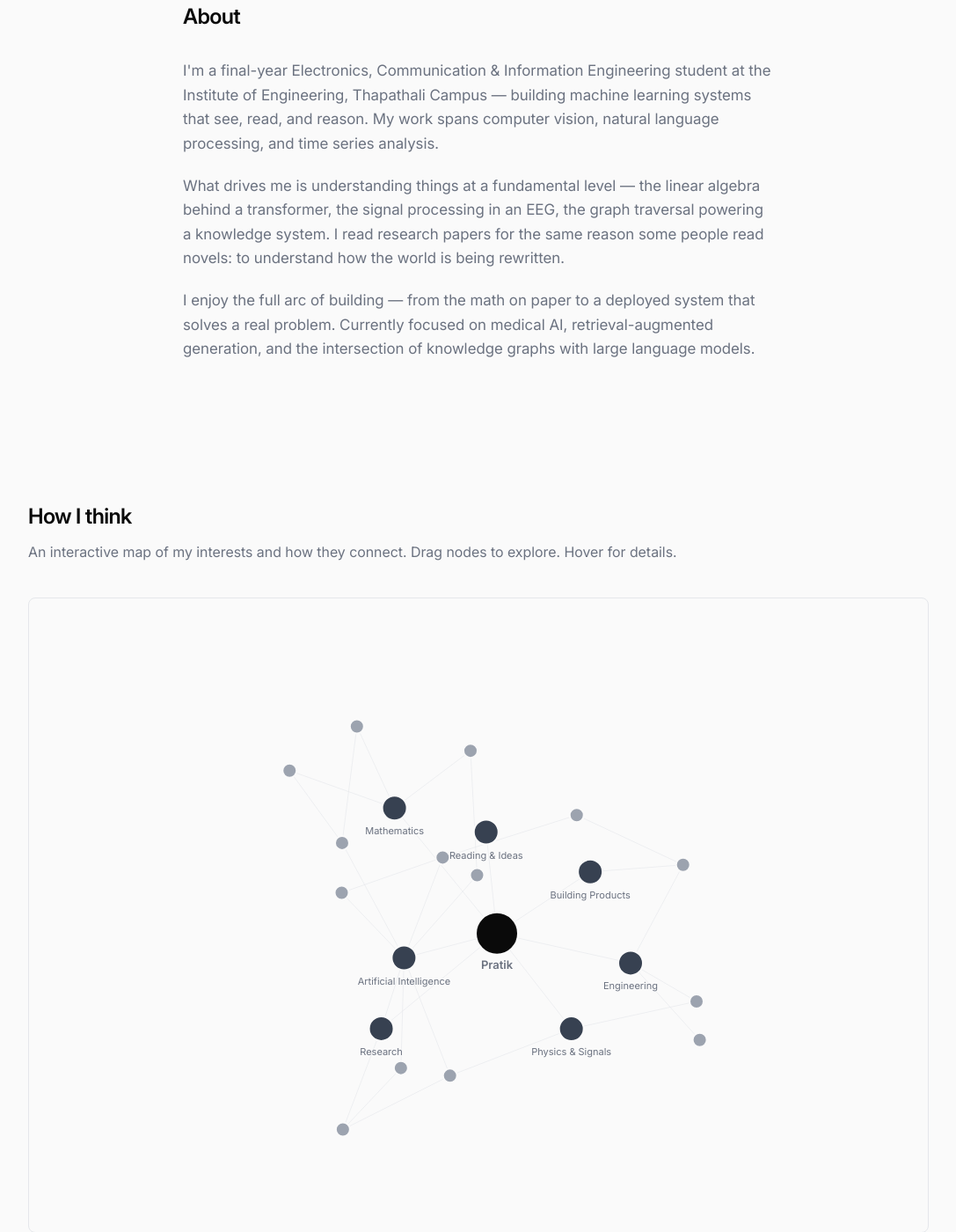
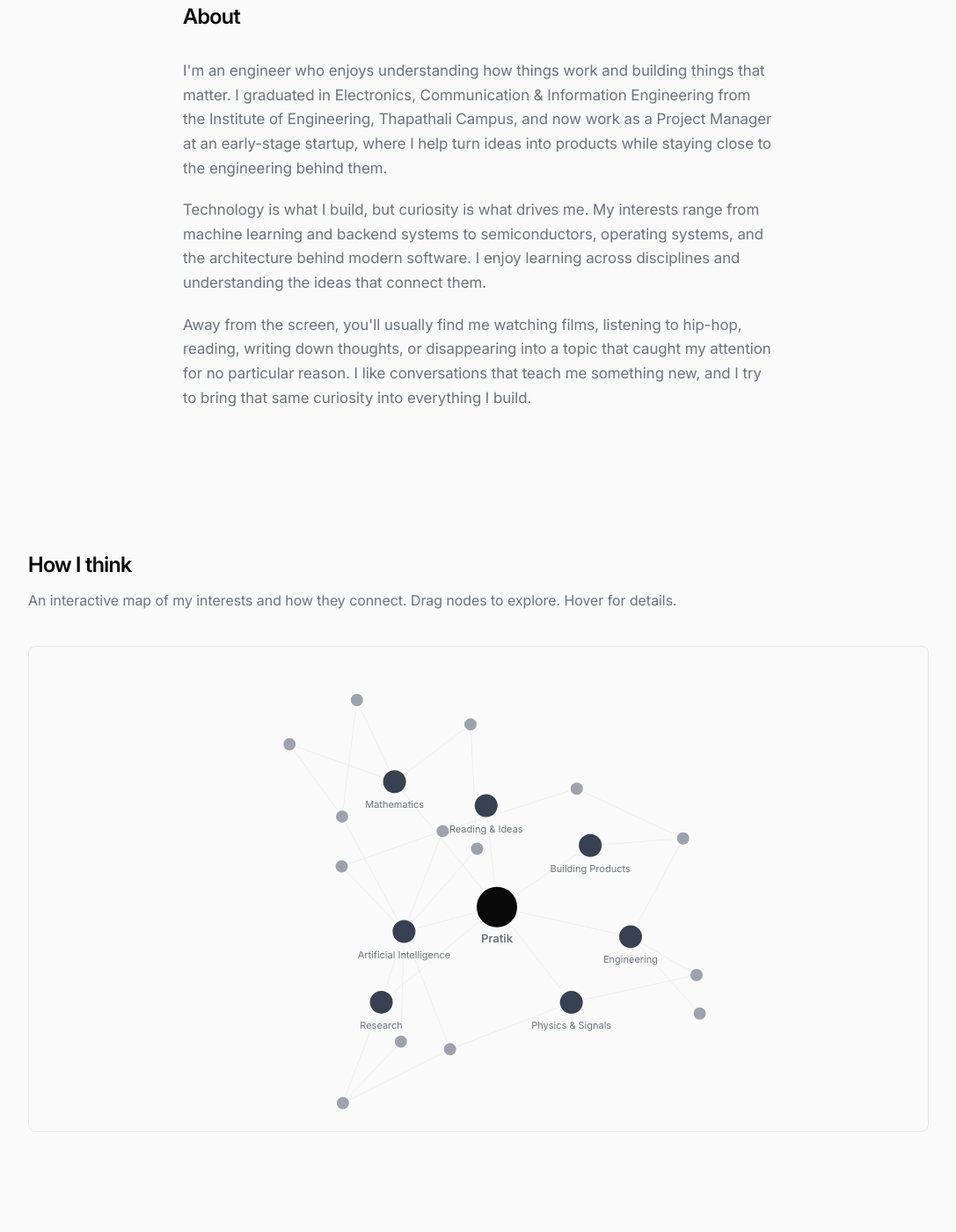
Before and after one commit to pratik-writer/PersonalSite, an Astro site: page / in a window 1280 px wide. Shown: the part 637-2037 px from the top of the page at 88% size, without its empty margins (96-1183 px from the left). Built offline with nearby package versions, Linux system fonts and the light colour scheme; Astro itself is replaced by a stand-in of ours.

Commit message:
content: tighten graph container, rewrite about, update exploring
Graph box now hugs the SVG with no extra whitespace. About section
rewritten to reflect current role as PM at early-stage startup.
Exploring section updated with professional focus areas: agentic AI,
medical AI, computational neuroscience, hybrid retrieval, semiconductors.

```diff
--- a/src/components/About.astro
+++ b/src/components/About.astro
@@ -6,21 +6,23 @@
     <h2 class="text-2xl font-semibold tracking-tight">About</h2>
     <div class="mt-8 space-y-5 text-[1.0625rem] leading-relaxed text-[var(--color-muted)]">
       <p>
-        I'm a final-year Electronics, Communication & Information Engineering student
-        at the Institute of Engineering, Thapathali Campus — building machine learning
-        systems that see, read, and reason. My work spans computer vision, natural
-        language processing, and time series analysis.
+        I'm an engineer who enjoys understanding how things work and building things
+        that matter. I graduated in Electronics, Communication & Information Engineering
+        from the Institute of Engineering, Thapathali Campus, and now work as a Project
+        Manager at an early-stage startup, where I help turn ideas into products while
+        staying close to the engineering behind them.
       </p>
       <p>
-        What drives me is understanding things at a fundamental level — the linear algebra
-        behind a transformer, the signal processing in an EEG, the graph traversal
-        powering a knowledge system. I read research papers for the same reason some
-        people read novels: to understand how the world is being rewritten.
+        Technology is what I build, but curiosity is what drives me. My interests range
+        from machine learning and backend systems to semiconductors, operating systems,
+        and the architecture behind modern software. I enjoy learning across disciplines
+        and understanding the ideas that connect them.
       </p>
       <p>
-        I enjoy the full arc of building — from the math on paper to a deployed system
-        that solves a real problem. Currently focused on medical AI, retrieval-augmented
-        generation, and the intersection of knowledge graphs with large language models.
+        Away from the screen, you'll usually find me watching films, listening to hip-hop,
+        reading, writing down thoughts, or disappearing into a topic that caught my
+        attention for no particular reason. I like conversations that teach me something
+        new, and I try to bring that same curiosity into everything I build.
       </p>
     </div>
   </div>
--- a/src/components/KnowledgeGraph.tsx
+++ b/src/components/KnowledgeGraph.tsx
@@ -22,7 +22,7 @@ export default function KnowledgeGraph() {
     y: number;
     node: GraphNode;
   } | null>(null);
-  const [dimensions, setDimensions] = useState({ width: 900, height: 700 });
+  const [dimensions, setDimensions] = useState({ width: 900, height: 550 });
 
   useEffect(() => {
     const container = containerRef.current;
@@ -30,7 +30,7 @@ export default function KnowledgeGraph() {
 
     const observer = new ResizeObserver((entries) => {
       const { width } = entries[0].contentRect;
-      const height = Math.max(Math.min(width * 0.85, 720), 500);
+      const height = Math.max(Math.min(width * 0.65, 550), 400);
       setDimensions({ width, height });
     });
 
@@ -219,12 +219,12 @@ export default function KnowledgeGraph() {
         <p className="mt-3 text-[var(--color-muted)]">
           An interactive map of my interests and how they connect. Drag nodes to explore. Hover for details.
         </p>
-        <div ref={containerRef} className="relative mt-10 w-full overflow-hidden rounded-lg border border-[var(--color-border)]">
+        <div ref={containerRef} className="relative mt-10 w-full overflow-hidden rounded-lg border border-[var(--color-border)] leading-[0]">
           <svg
             ref={svgRef}
             width={dimensions.width}
             height={dimensions.height}
-            className="w-full"
+            className="block w-full"
             role="img"
             aria-label="Interactive knowledge graph showing interconnected areas of interest"
           />
--- a/src/data/exploring.json
+++ b/src/data/exploring.json
@@ -1,18 +1,22 @@
 [
   {
-    "title": "Knowledge graphs meet LLMs",
-    "description": "Hybrid retrieval systems that combine graph traversal with vector search for multi-hop reasoning."
+    "title": "Agentic AI",
+    "description": "Autonomous systems that plan, reason, and execute multi-step tasks — tool use, memory, and self-correction in LLM-driven agents."
   },
   {
-    "title": "Transformer architectures from scratch",
-    "description": "Implementing attention mechanisms and positional encoding without frameworks to build deep intuition."
+    "title": "Medical AI & Neuroimaging",
+    "description": "Diagnostic models combining brain scans, EEG signals, and clinical data for early detection of neurodegenerative conditions."
   },
   {
-    "title": "Medical image analysis",
-    "description": "Multimodal approaches to diagnostic AI — fusing different imaging modalities for better clinical accuracy."
+    "title": "Computational Neuroscience",
+    "description": "How biological neural circuits encode, process, and transmit information — bridging neuroscience and machine learning."
   },
   {
-    "title": "Systems programming in C/C++",
-    "description": "Understanding memory, hardware interfaces, and building things closer to the metal."
+    "title": "Knowledge Graphs & Hybrid Retrieval",
+    "description": "Combining structured graph traversal with vector search for multi-hop reasoning over complex document collections."
+  },
+  {
+    "title": "Semiconductor Architecture",
+    "description": "Understanding chip design, transistor physics, and the hardware constraints that shape modern computing."
   }
 ]
```
